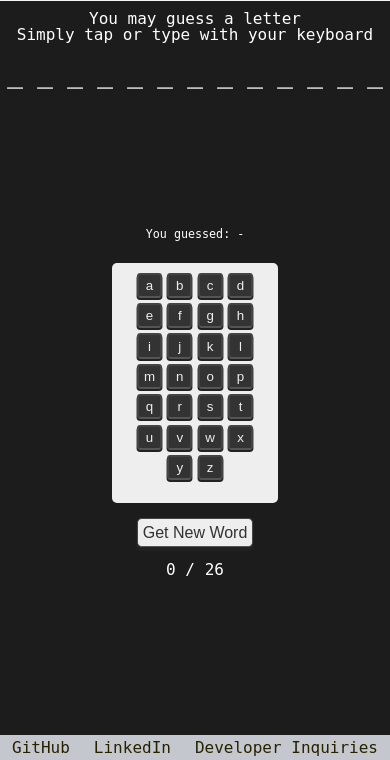
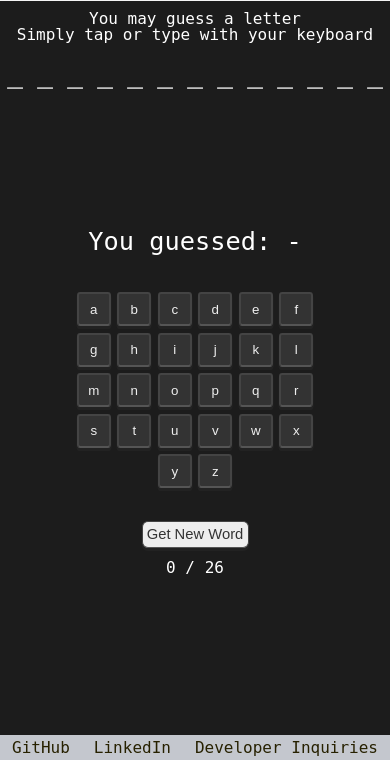
Before and after one commit to corsonknowles/Hangmangame.co, a website built with webpack: page index.html in a window 390 px wide. Shown: the part 84-844 px from the top of the page. Built offline with nearby package versions, Linux system fonts and the light colour scheme.

Commit message:
Use vmax for responsiveness

```diff
--- a/application.css
+++ b/application.css
@@ -165,13 +165,13 @@ footer {
 }
 
 .button-section {
-  background: #eeeeee;
+  /*background: #eeeeee;*/
   border-radius: 5px;
   padding: 5px;
   /*width: 40vw;*/
   height: 35%;
   min-height: 10vmax;
-  width: 40%;
+  width: 70%;
   min-width: 40vmin;
   padding-bottom: 28px;
   margin: 10px;
@@ -206,16 +206,18 @@ footer {
 }
 
 .guessed {
-  background: #2a2a2a;
-  color: #aaaaaa;
+  background: #555555 !important;
+  color: #888888 !important;
+  box-shadow: 0 0.2vmax 0 0.05vmax #333333 !important;
+  border-bottom-color: #444444 !important;
   position: relative;
-  top: 0.2em;
-  box-shadow: 0 0 0 0.05em black;
+  top: 0.4vmax;
+  box-shadow: 0 0 0 0.09vmax black;
 }
 
 .guess-display {
-  font-size: 3vmin;
-  min-height: 4vmin;
+  font-size: 3vmax;
+  min-height: 4vmax;
   margin: 1vmax;
 }
 
@@ -226,21 +228,21 @@ footer {
 .keyboard {
   display: inline-block;
   text-align: center;
-  height: 3vmax;
-  margin: 0.3vmax;
+  height: 4vmax;
+  margin: 0.4vmax;
 }
 
 .keyboard > * {
   cursor: pointer;
   border-radius: 0.4vmax;
-  margin: 0.3vmax;
-  padding: 0.3vmax;
-  width: 3vmax;
+  margin: 0.4vmax;
+  padding: 0.4vmax;
+  width: 4vmax;
   height: 100%;
   box-sizing: border-box;
   -webkit-user-select: none;
   border: 2px solid #444444;
-  box-shadow: 0 0.2vmax 0 0.05vmax #222222;
+  box-shadow: 0 0.3vmax 0 0.06vmax #222222;
   border-bottom-color: #555555;
   background: #333333;
   text-align: center;
@@ -249,9 +251,7 @@ footer {
 
 .key:active {
   background: #2a2a2a;
-  color: white;
-  position: relative;
-  /*top: 0.2em;*/
+  color: whitesmoke;
   box-shadow: 0 0 0 0.07vmax black;
 }
 
@@ -343,21 +343,21 @@ transform: rotateY(180deg);
   color: #333333;
   text-align: center;
   background: #eeeeee;
-  border-radius: 0.3em;
-  margin: 0.3em;
-  padding: 0.3em;
-  font-size: 1em;
-  width: 3.3em;
+  border-radius: 0.4em;
+  margin: 0.5vmax;
+  padding: 0.5vmax;
+  font-size: 1.75vmax;
+  width: 3.8vmax;
   box-sizing: border-box;
   cursor: pointer;
   -webkit-user-select: none;
   border: 1px solid #444444;
-  box-shadow: 0 0.2em 0 0.05em #222222;
+  box-shadow: 0 0.3vmax 0 0.05vmax #222222;
   border-bottom-color: #555555;
   width: auto;
 }
 
 .score {
-  margin: 5px;
-  padding: 5px;
+  margin: 1vmin;
+  padding: 1vmin;
 }
```
